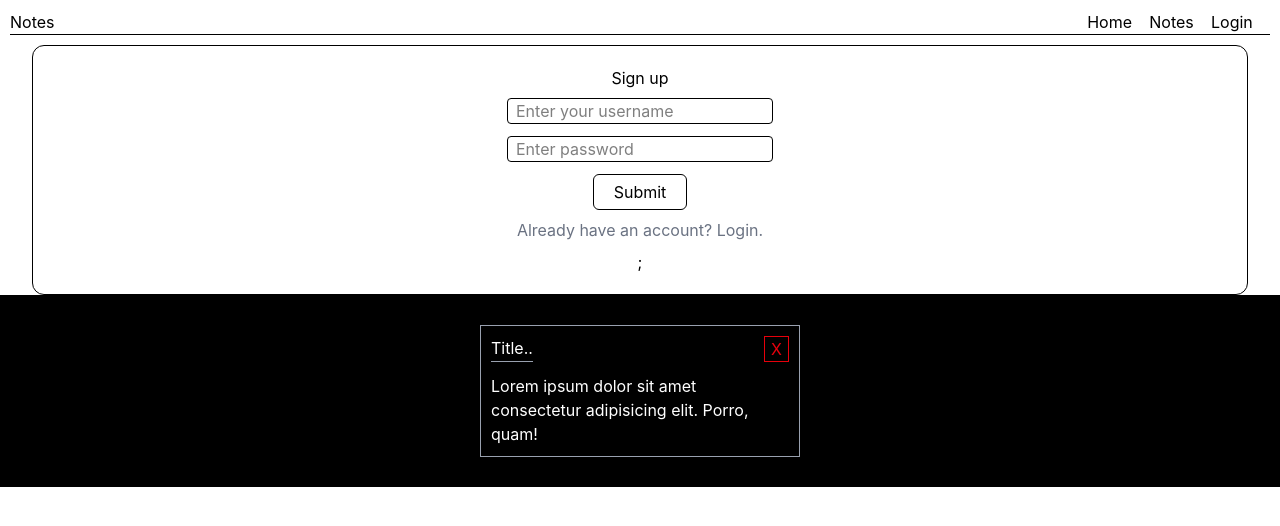
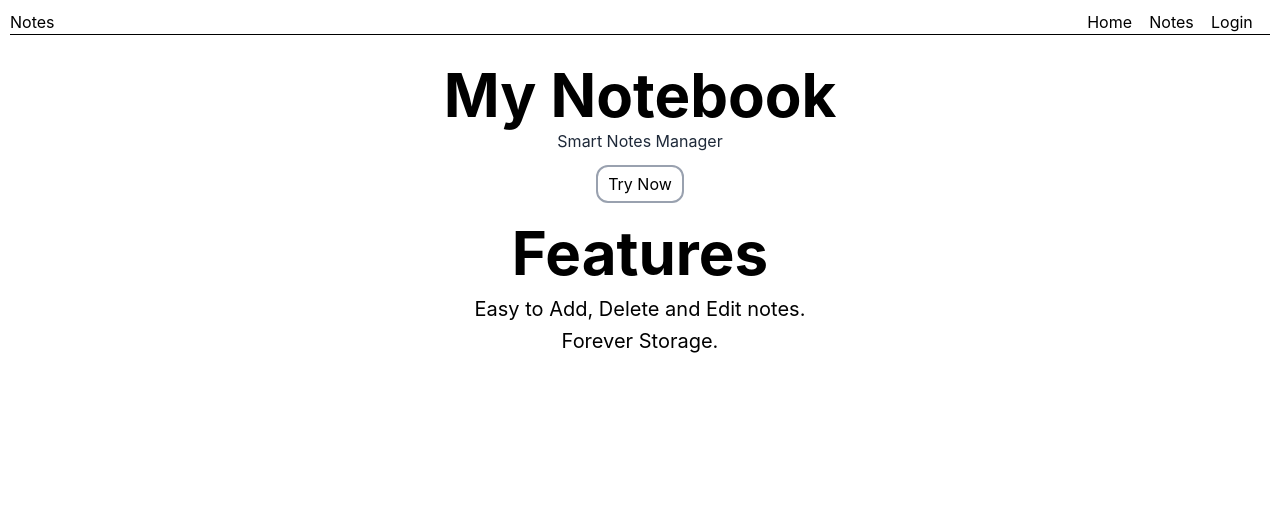
Before and after one commit to sahilnegii31/notes, a React app in the folder frontend/: page / in a window 1280 px wide. Shown: the top 526 px of the page. Built offline with nearby package versions, Linux system fonts and the light colour scheme; the HTML template or start-up script is replaced by a standard one.

Commit message:
Home page

```diff
--- a/frontend/src/App.jsx
+++ b/frontend/src/App.jsx
@@ -2,13 +2,13 @@ import React from 'react'
 import Navbar from './components/Navbar'
 import Login from './components/Login'
 import Notes from './components/Notes'
+import Home from './components/Home'
 
 const App = () => {
   return (
     <div>
       <Navbar />
-      <Login />
-      <Notes />
+      <Home />
     </div>
   )
 }
--- /dev/null
+++ b/frontend/src/components/Home.jsx
@@ -0,0 +1,24 @@
+import React from 'react'
+import Navbar from './Navbar'
+
+const Home = () => {
+  return (
+    <div className='pt-5 flex flex-col gap-5'>
+      {/* <Navbar /> */}
+      <div className='flex flex-col items-center gap-1'>
+        <h1 className='text-4xl font-bold md:text-6xl'>My Notebook</h1>
+        <p className='text-gray-800'>Smart Notes Manager</p>
+        <button className='border-2 border-gray-400 px-[10px] mt-2 py-[5px] rounded-xl hover:scale-110'>Try Now</button>
+      </div>
+      <div className='flex flex-col items-center'>
+        <h1 className='text-3xl md:text-5xl font-bold md:text-6xl'>Features</h1>
+        <div className='flex flex-col gap-1 items-center pt-3'>
+            <h1 className='text-xl'>Easy to Add, Delete and Edit notes. </h1>
+            <h1 className='text-xl'>Forever Storage.</h1>
+        </div>
+      </div>
+    </div>
+  )
+}
+
+export default Home
```
